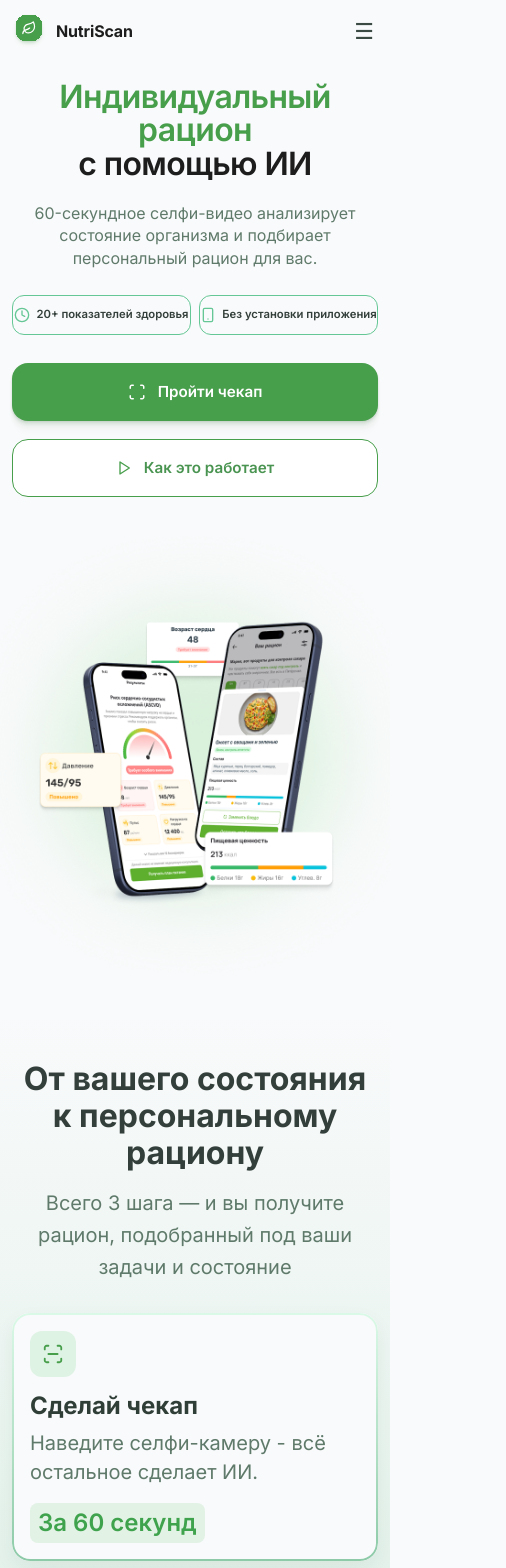
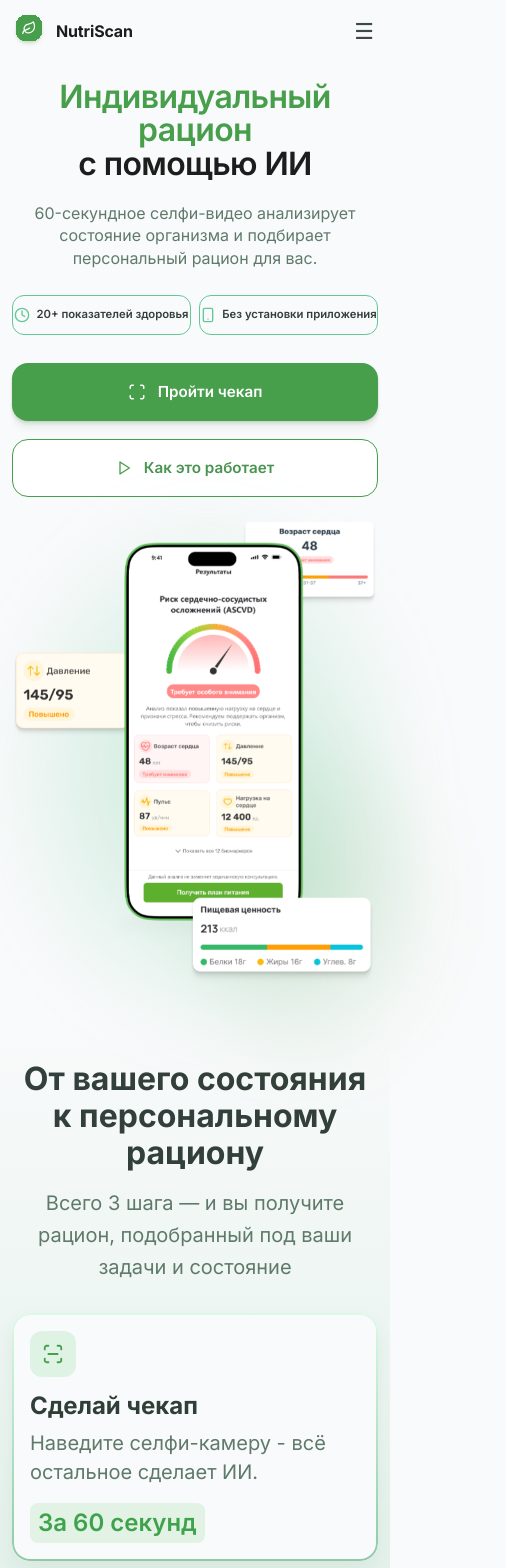
Before and after one commit to NikitaBest/landing_X5, a React (Vite) app: page / in a window 390 px wide. Shown: the top 1568 px of the page, 506 px wide, since content can reach past the window. Built offline with nearby package versions, Linux system fonts and the light colour scheme.

Commit message:
замена изображения на 1 блоке

```diff
--- a/src/HeroSection.css
+++ b/src/HeroSection.css
@@ -164,15 +164,35 @@ h1 {
 }
 
 .hero-image-wrap {
+  position: relative;
   display: flex;
   justify-content: center;
+  isolation: isolate;
+}
+
+.hero-image-wrap::before {
+  content: '';
+  position: absolute;
+  left: 50%;
+  top: 50%;
+  width: 140%;
+  height: 140%;
+  z-index: 0;
+  pointer-events: none;
+  background:
+    radial-gradient(closest-side at 52% 52%, rgba(100, 199, 149, 0.34), transparent 74%),
+    radial-gradient(closest-side at 68% 68%, rgba(71, 158, 75, 0.2), transparent 76%);
+  filter: blur(26px);
+  transform: translate(-50%, -50%) translateZ(0);
 }
 
 .hero-image {
-  width: min(100%, 980px);
+  position: relative;
+  z-index: 1;
+  width: min(100%, 760px);
   height: auto;
   display: block;
-  transform: translateX(100px) scale(1.5);
+  transform: translateX(40px) scale(1.05);
   transform-origin: center right;
   max-width: 100%;
 }
@@ -244,7 +264,7 @@ h1 {
   .hero-image {
     transform: none;
     transform-origin: center;
-    width: min(100%, 640px);
+    width: min(100%, 560px);
     margin-inline: auto;
   }
 
@@ -403,16 +423,22 @@ h1 {
   }
 
   .hero-image-wrap {
-    width: 100vw;
-    margin-left: calc(50% - 50vw);
-    margin-right: calc(50% - 50vw);
-    overflow: hidden;
+    width: 100%;
+    margin-left: 0;
+    margin-right: 0;
+    overflow: visible;
     justify-content: center;
   }
 
+  .hero-image-wrap::before {
+    width: 170%;
+    height: 170%;
+  }
+
   .hero-image {
-    width: min(120vw, 520px);
-    max-width: none;
+    width: min(100%, 420px);
+    max-width: 100%;
+    margin-inline: auto;
   }
 }
 
```
Also changed, not shown: public/Group 1.png.
